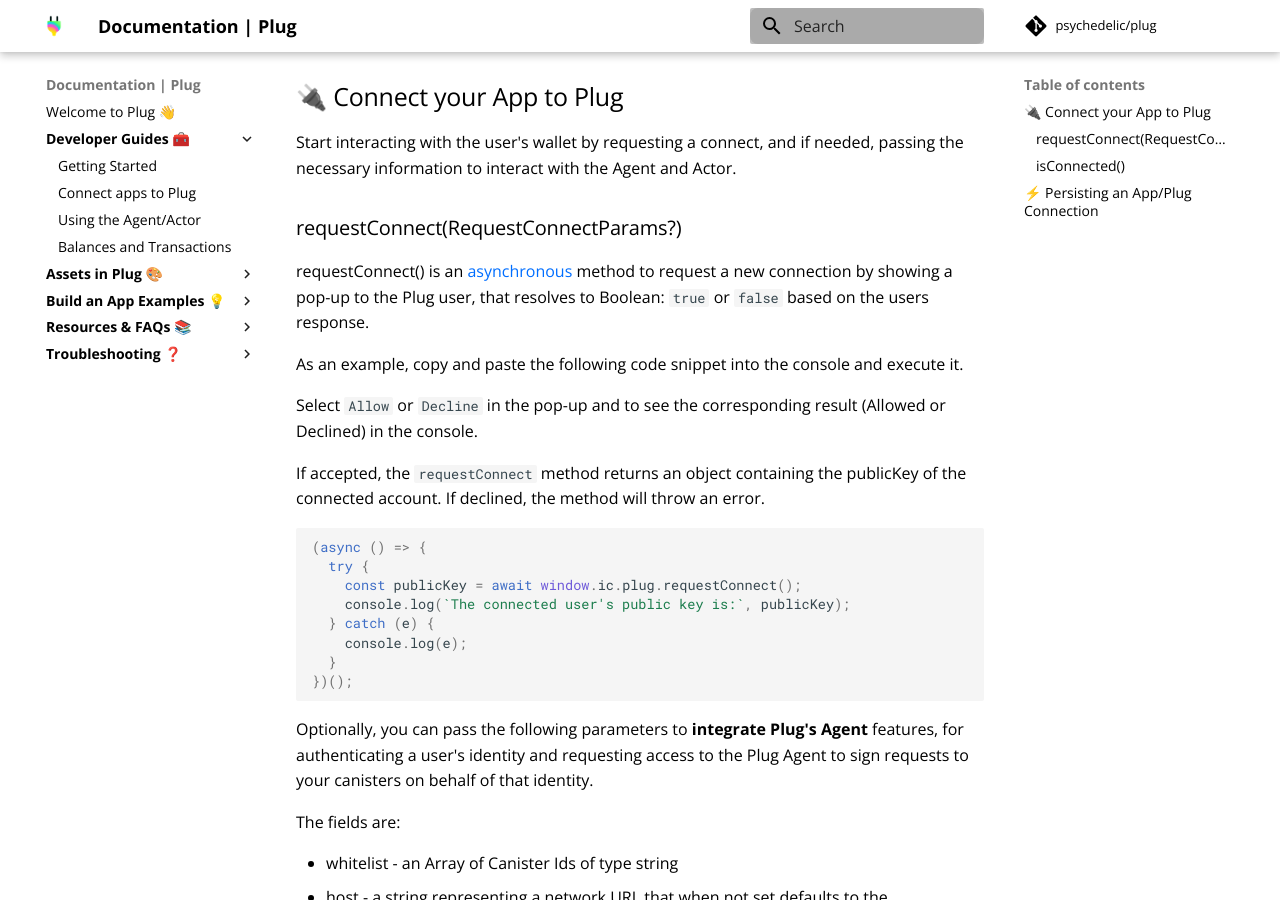
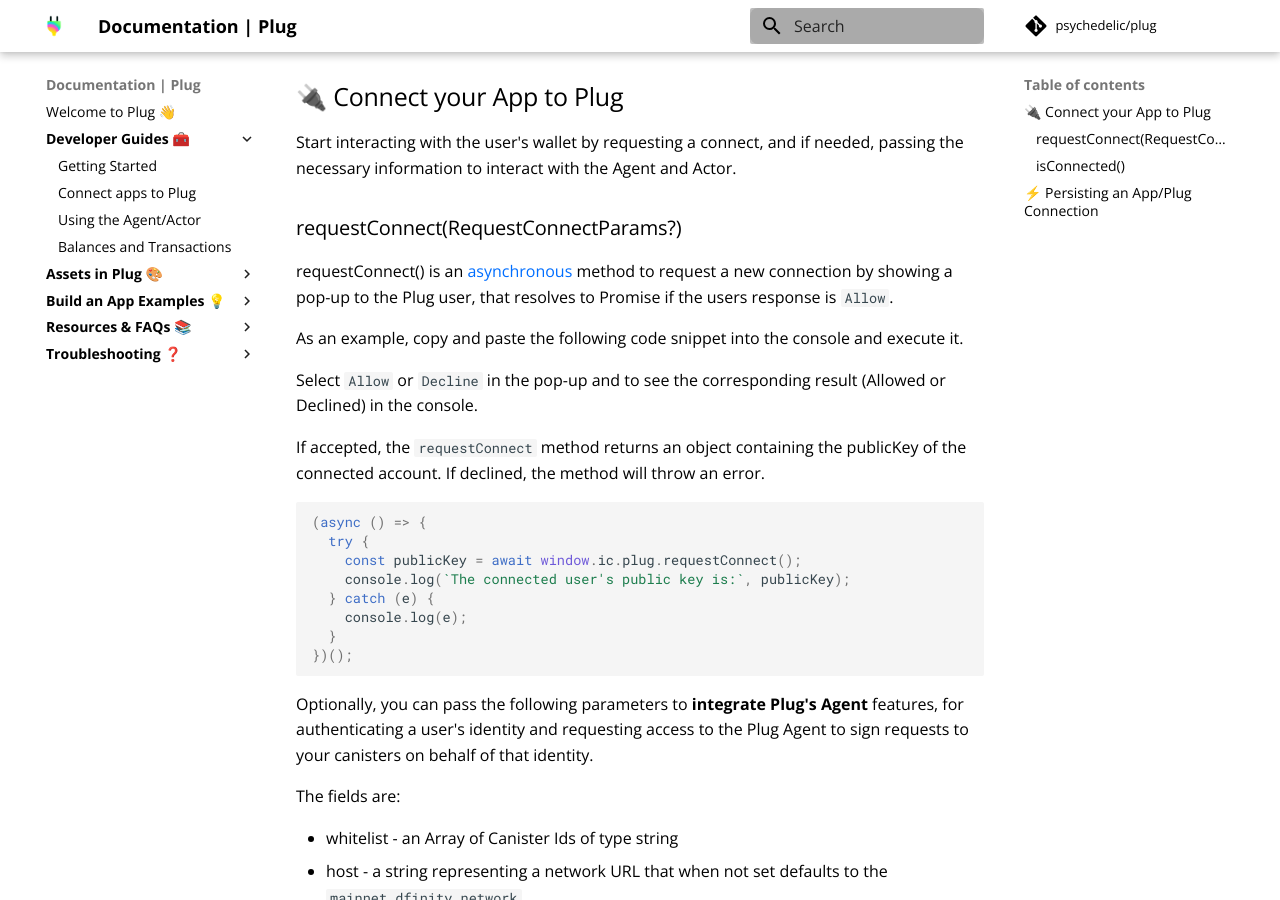
Before and after one commit to Psychedelic/plug-docs, an MkDocs documentation site: the page built from docs/getting-started/connect-to-plug.md, in a window 1280 px wide and 900 px high, scrolled down 306 px. Built offline with MkDocs 1.6.1 and Material for MkDocs 9.7.7, drawn with Linux system fonts in a browser that asks for light colours; comment, search, counter and statistics services are not loaded.

Commit message:
Update connect-to-plug.md
https://github.com/Psychedelic/plug-inpage-provider/blob/9c554f56334c16b0923ec3a94eef33e4887809d0/src/Provider/index.ts#L114

```diff
--- a/docs/getting-started/connect-to-plug.md
+++ b/docs/getting-started/connect-to-plug.md
@@ -11,7 +11,7 @@
 
 ### requestConnect(RequestConnectParams?)
 
-requestConnect() is an [asynchronous](https://developer.mozilla.org/en-US/docs/Learn/JavaScript/Asynchronous) method to request a new connection by showing a pop-up to the Plug user, that resolves to Boolean: `true` or `false` based on the users response.
+requestConnect() is an [asynchronous](https://developer.mozilla.org/en-US/docs/Learn/JavaScript/Asynchronous) method to request a new connection by showing a pop-up to the Plug user, that resolves to Promise<PublicKey> if the users response is `Allow`.
 
 As an example, copy and paste the following code snippet into the console and execute it.
 
```
